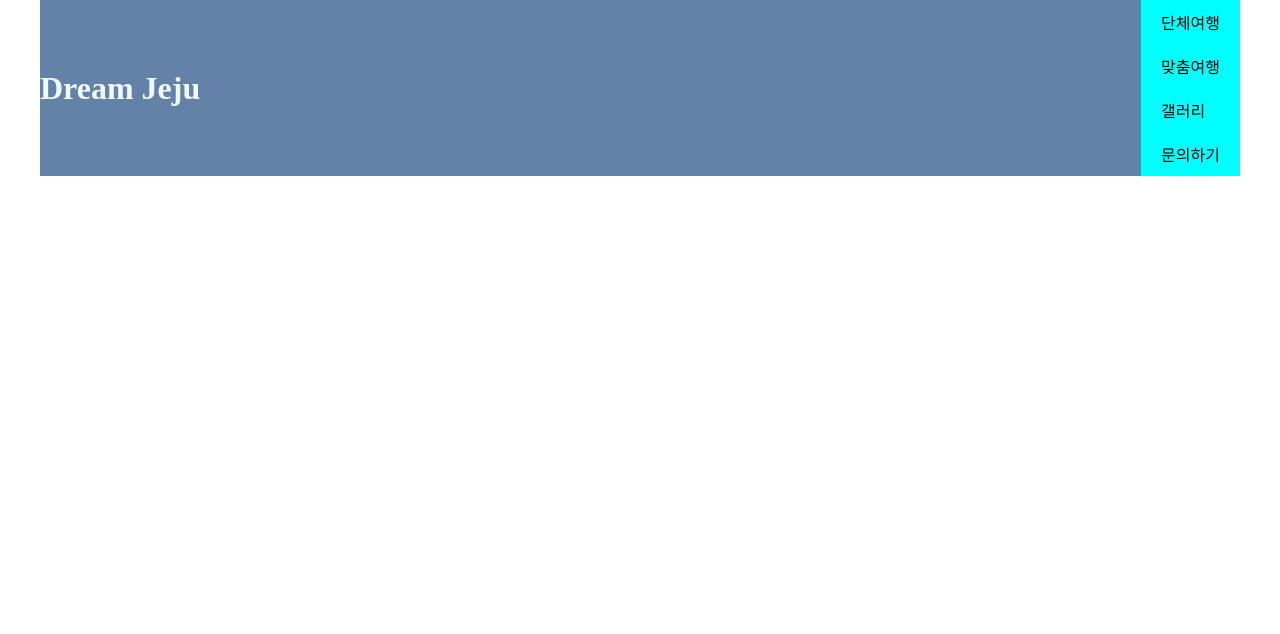
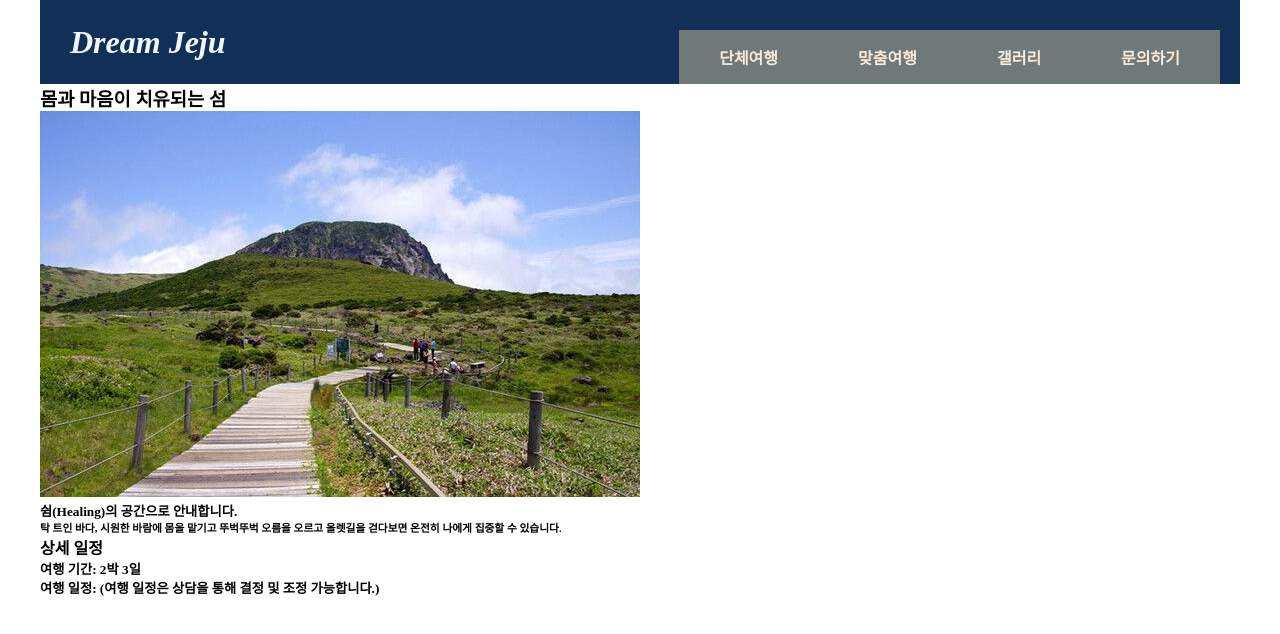
Before and after one commit to JIN44638/dream-jeju, a plain HTML site: page index.html in a window 1280 px wide. Drawn offline with Linux system fonts and the light colour scheme.

Commit message:
메인 html작성

```diff
--- a/css/main.css
+++ b/css/main.css
@@ -14,18 +14,27 @@
 
   justify-content: space-between;
   align-items: center;
-  background-color: rgb(100, 129, 168);
+  background-color: rgb(18, 48, 87);
 }
 .header h1 {
+  font-style: oblique;
+  padding-left: 30px;
   color: aliceblue;
 }
 .menu {
-  background-color: rgb(190, 158, 209);
+  background-color: rgb(18, 48, 87);
+}
+.munu-ul{
+  display: flex;
+  margin-top: 30px;
+  margin-right: 20px;
 }
 ul li {
   list-style: none;
-  padding: 10px 20px;
-  background-color: aqua;
+  padding: 15px 40px;
+  background-color: rgb(112, 121, 121);
+  color: antiquewhite;
+  font-weight: bold;
 }
 
 /* 메인 */
--- a/index.html
+++ b/index.html
@@ -12,7 +12,7 @@
       <header class="header">
         <h1>Dream Jeju</h1>
         <nav class="menu">
-        <ul>
+          <ul class="munu-ul">
             <li>단체여행</li>
             <li>맞춤여행</li>
             <li>갤러리</li>
@@ -21,7 +21,22 @@
         </nav>
       </header>
       <!-- 메인 -->
-    <div class="main"></div>
+      <div class="main">
+        <h3>몸과 마음이 치유되는 섬</h3>
+        <img src="images/jeju.jpg" alt="제주배경" />
+        <h5>쉼(Healing)의 공간으로 안내합니다.</h5>
+        <h6>
+          탁 트인 바다, 시원한 바람에 몸을 맡기고 뚜벅뚜벅 오름을 오르고
+          올렛길을 걷다보면 온전히 나에게 집중할 수 있습니다.
+        </h6>
+        <h4>상세 일정</h4>
+        <h5>
+          여행 기간: 2박 3일
+        </h5>
+        <h5>
+          여행 일정: (여행 일정은 상담을 통해 결정 및 조정 가능합니다.)
+        </h5>
+      </div>
       <!-- 하단 -->
       <footer class="footer"></footer>
     </div>
```
Also changed, not shown: images/jeju.jpg (added), images/jeju1.jpg (added). Lines whose indentation alone changed are shown as unchanged.
